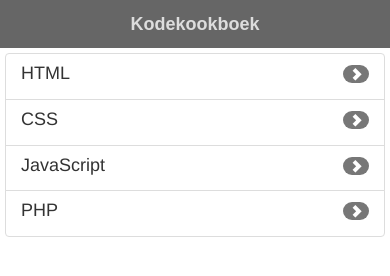
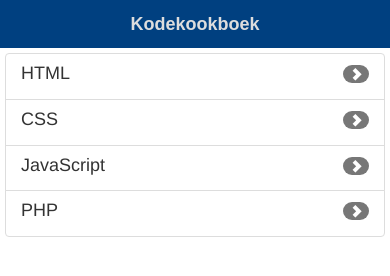
Before and after one commit to snapalot/Kodekookboek, a plain HTML site: page www/index.html in a window 390 px wide. Drawn offline with Linux system fonts and the light colour scheme; some packages are replaced by stand-ins of ours.

Commit message:
Header bg colours

```diff
--- a/www/css/index/styles/header-bg -- background.less
+++ b/www/css/index/styles/header-bg -- background.less
@@ -1,5 +1,5 @@
 @media all {
-.header-bg { background-color:rgb(102,102,102);
+.header-bg { background-color:rgb(0,64,128);
 background-position:center center;
 background-repeat:no-repeat;
 background-attachment:scroll;
--- a/www/css/index_main.less.css
+++ b/www/css/index_main.less.css
@@ -384,7 +384,7 @@ body#afui .splt {
 }
 @media all {
   .header-bg {
-    background-color: #666666;
+    background-color: #004080;
     background-position: center center;
     background-repeat: no-repeat;
     background-attachment: scroll;
```
Also changed, not shown: www/css/index/.ignore/styles/header-bg -- background.less.
